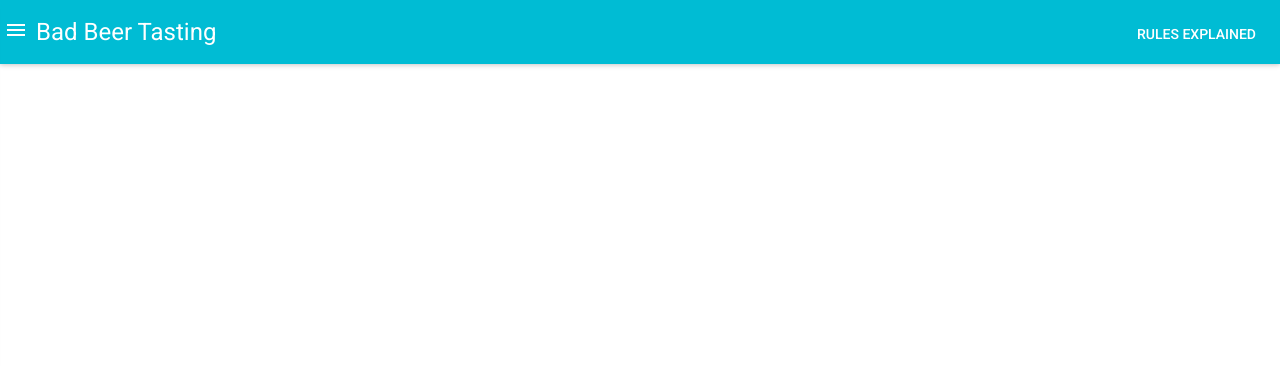
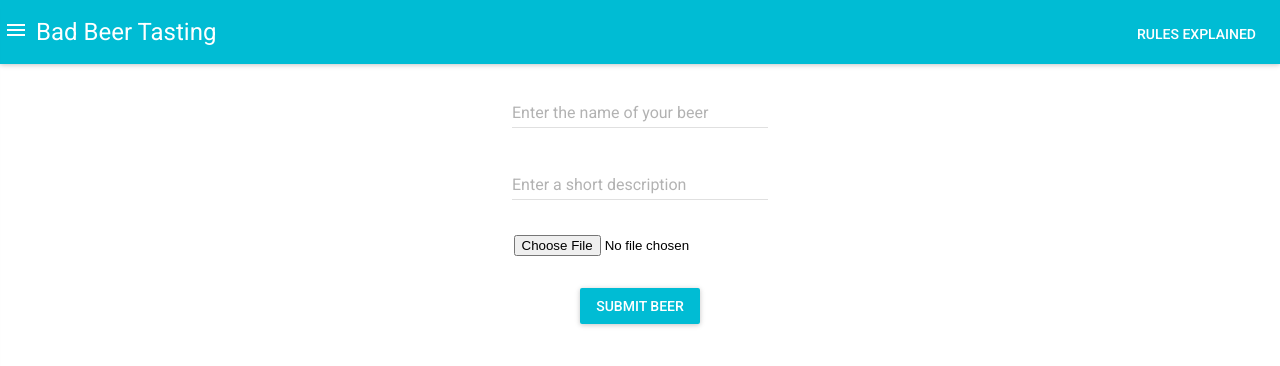
Before and after one commit to scottdevito/bad-beer-tasting, a React (Create React App) app: page /your-beer in a window 1280 px wide. Shown: the top 366 px of the page. Built offline with nearby package versions, Linux system fonts and the light colour scheme.

Commit message:
Create YourBeerScreen and wire up to drawer link

```diff
--- a/src/App.css
+++ b/src/App.css
@@ -87,3 +87,20 @@ a {
 a {
   color: white;
 }
+
+/* Your Beer Screen */
+.your-beer-screen {
+  display: flex;
+  flex-direction: column;
+  justify-content: center;
+  align-items: center;
+  width: 100vw;
+}
+
+.image-upload {
+  margin-top: 2em;
+}
+
+.your-beer-submit {
+  margin: 2em;
+}
--- a/src/App.js
+++ b/src/App.js
@@ -8,6 +8,7 @@ import LoginRegisterScreen from './screens/login_register_screen';
 import MainScreen from './screens/main_screen';
 import ResultsScreen from './screens/results_screen';
 import RulesScreen from './screens/rules_screen';
+import YourBeerScreen from './screens/your_beer_screen';
 
 class App extends Component {
   render() {
@@ -21,6 +22,7 @@ class App extends Component {
             <Route path="/main" component={MainScreen} />
             <Route path="/results" component={ResultsScreen} />
             <Route path="/rules" component={RulesScreen} />
+            <Route path="/your-beer" component={YourBeerScreen} />
           </div>
         </MuiThemeProvider>
       </Router>
--- a/src/components/app_drawer.js
+++ b/src/components/app_drawer.js
@@ -39,7 +39,7 @@ class AppDrawer extends Component {
           <Link to="/main">
             <MenuItem onClick={this.handleClose}>Home</MenuItem>
           </Link>
-          <Link to="/YourBeer">
+          <Link to="/your-beer">
             <MenuItem onClick={this.handleClose}>Your Beer</MenuItem>
           </Link>
           <Link to="/results">
--- a/src/screens/rules_screen.js
+++ b/src/screens/rules_screen.js
@@ -63,7 +63,7 @@ class RulesScreen extends Component {
   }
 
   render() {
-    const { finished, stepIndex } = this.state;
+    const { stepIndex } = this.state;
 
     return (
       <div style={{ maxWidth: 380, maxHeight: 400, margin: 'auto' }}>
--- /dev/null
+++ b/src/screens/your_beer_screen.js
@@ -0,0 +1,33 @@
+import React, { Component } from 'react';
+import TextField from 'material-ui/TextField';
+import RaisedButton from 'material-ui/RaisedButton';
+
+class YourBeerScreen extends Component {
+  render() {
+    return (
+      <div className="your-beer-screen">
+        <TextField
+          hintText="It better be fucking trash"
+          floatingLabelText="Enter the name of your beer"
+        />
+
+        <TextField floatingLabelText="Enter a short description" />
+
+        <input
+          className="image-upload"
+          accept="image/*"
+          id="icon-button-file"
+          type="file"
+        />
+
+        <RaisedButton
+          className="your-beer-submit"
+          label="Submit Beer"
+          primary={true}
+        />
+      </div>
+    );
+  }
+}
+
+export default YourBeerScreen;
```
